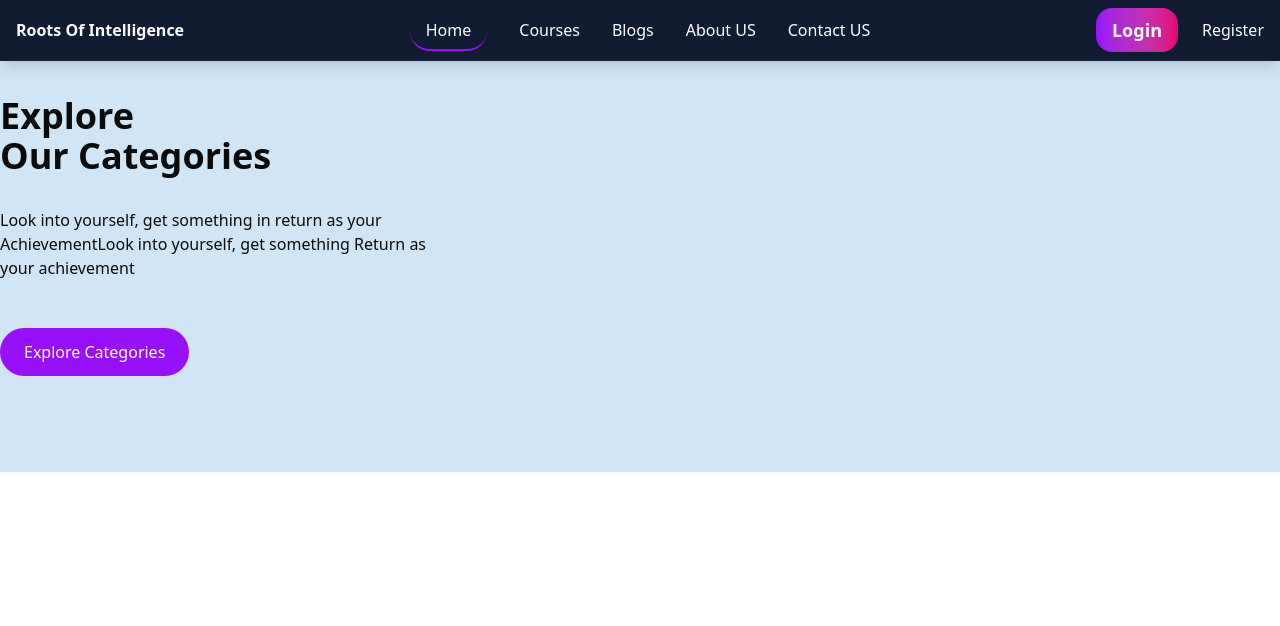
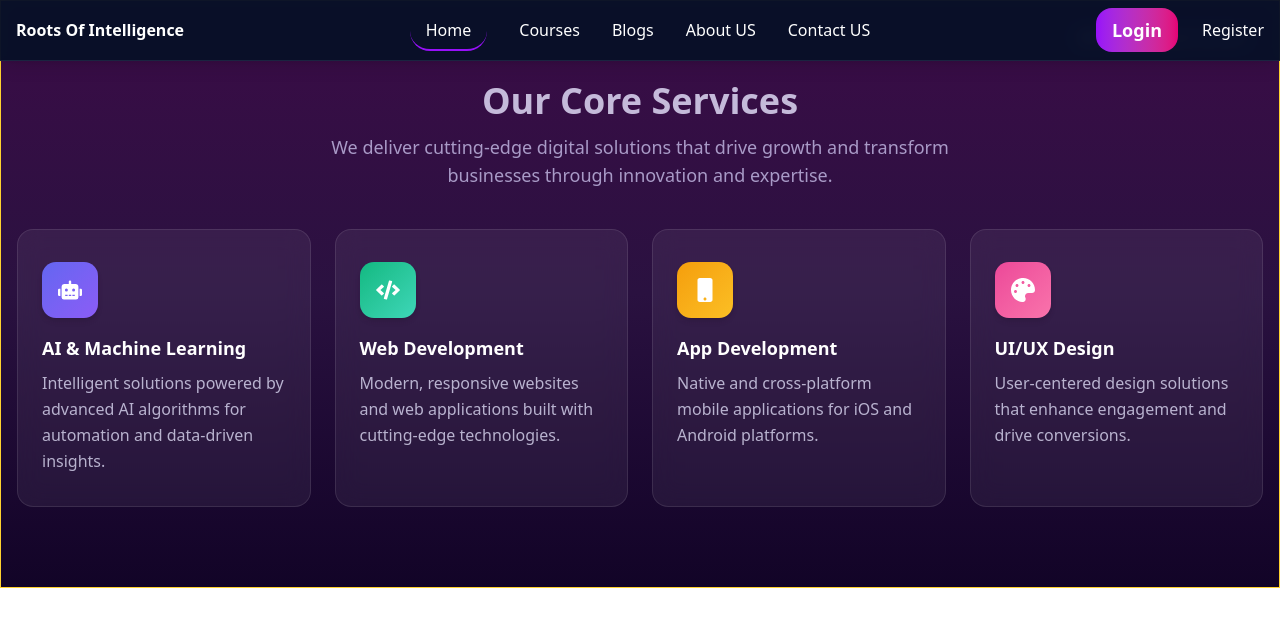
Before and after one commit to tanmayislam2006/roots-of-intilligence, a Next.js app: page / in a window 1280 px wide. Shown: the top 626 px of the page. Built offline with nearby package versions, Linux system fonts and the light colour scheme.

Commit message:
added services section in landing page

```diff
--- a/package.json
+++ b/package.json
@@ -17,6 +17,7 @@
     "react": "19.1.0",
     "react-dom": "19.1.0",
     "react-hot-toast": "^2.6.0",
+    "react-icons": "^5.5.0",
     "tailwind-merge": "^3.3.1"
   },
   "devDependencies": {
--- a/src/app/Components/ExploreCategories/ExploreCategories.jsx
+++ b/src/app/Components/ExploreCategories/ExploreCategories.jsx
@@ -1,24 +1,78 @@
 import React from "react";
+import { FaRobot, FaCode, FaMobile, FaPalette, FaRocket } from "react-icons/fa";
 
 const ExploreCategories = () => {
+  const features = [
+    {
+      icon: <FaRobot className="w-6 h-6 text-white" />,
+      title: "AI & Machine Learning",
+      description: "Intelligent solutions powered by advanced AI algorithms for automation and data-driven insights.",
+      color: "from-[#6366f1] to-[#8b5cf6]",
+    },
+    {
+      icon: <FaCode className="w-6 h-6 text-white" />,
+      title: "Web Development",
+      description: "Modern, responsive websites and web applications built with cutting-edge technologies.",
+      color: "from-[#10b981] to-[#3dd6b8]",
+    },
+    {
+      icon: <FaMobile className="w-6 h-6 text-white" />,
+      title: "App Development",
+      description: "Native and cross-platform mobile applications for iOS and Android platforms.",
+      color: "from-[#f59e0b] to-[#fbbf24]",
+    },
+    {
+      icon: <FaPalette className="w-6 h-6 text-white" />,
+      title: "UI/UX Design",
+      description: "User-centered design solutions that enhance engagement and drive conversions.",
+      color: "from-[#ec4899] to-[#f973ab]",
+    },
+  ];
+
   return (
-    <div className="py-24 bg-secondary">
-      <div className="container mx-auto ">
-        <div className="">
-          <h2 className="text-4xl font-bold  mb-8">
-            Explore <span className="block">Our Categories</span>
-          </h2>
-          <p className="max-w-md mt-4 mb-12">
-            Look into yourself, get something in return as your AchievementLook
-            into yourself, get something Return as your achievement
-          </p>
-          {/* primary button  */}
-          <button className="bg-primary text-white px-6 py-3 rounded-full transition-colors">
-            Explore Categories
-          </button>
+    <section className="py-20 relative bg-gradient-to-b from-[#3b0b47] via-[#2a1140] to-[#120427] ">
+      {/* small pill badge top-right */}
+      <div className="absolute top-6 right-6">
+        <div className="inline-flex items-center gap-2 px-3 py-1 rounded-full bg-white/8 border border-white/10 text-xs text-[#f3e9ff] backdrop-blur-sm">
+          <FaRocket className="w-3 h-3 text-[#ffd6f6]" />
+          <span>Premium Digital Services</span>
         </div>
       </div>
-    </div>
+
+      <div className="container mx-auto px-4">
+        <div className="text-center mb-10 max-w-2xl mx-auto">
+          <h2 className="text-4xl  text-[#e9e6ff]/80 font-semibold">
+            Our Core Services
+          </h2>
+          <p className="mt-3 text-lg text-[#dcd6ff]/70">
+            We deliver cutting-edge digital solutions that drive growth and transform businesses through innovation and expertise.
+          </p>
+        </div>
+
+        <div className="grid grid-cols-1 sm:grid-cols-2 lg:grid-cols-4 gap-6 ">
+          {features.map((feature, index) => (
+            <div
+              key={index}
+              className="relative overflow-hidden px-6 py-8 rounded-2xl bg-white/6 border border-white/10 backdrop-blur-md hover:shadow-[0_12px_40px_rgba(139,92,246,0.12)] transition-all duration-300 group"
+            >
+              <div
+                className={`w-14 h-14 rounded-xl flex items-center justify-center mb-4 bg-gradient-to-br ${feature.color} shadow-md`}
+              >
+                {feature.icon}
+              </div>
+              <h3 className="text-lg font-semibold text-white mb-2">
+                {feature.title}
+              </h3>
+              <p className="text-md text-[#e8e7ff]/75 leading-relaxed">
+                {feature.description}
+              </p>
+              {/* light decorative border */}
+              <div className="pointer-events-none absolute inset-0 rounded-2xl border border-transparent" />
+            </div>
+          ))}
+        </div>
+      </div>
+    </section>
   );
 };
 
--- a/src/app/page.jsx
+++ b/src/app/page.jsx
@@ -3,7 +3,7 @@ import ExploreCategories from "./Components/ExploreCategories/ExploreCategories"
 
 const Home = () => {
   return (
-    <div className="">
+    <div className="border border-amber-300">
       <ExploreCategories />
     </div>
   );
```
Also changed, not shown: 1 other file (tests, documents, lock files or other folders).
